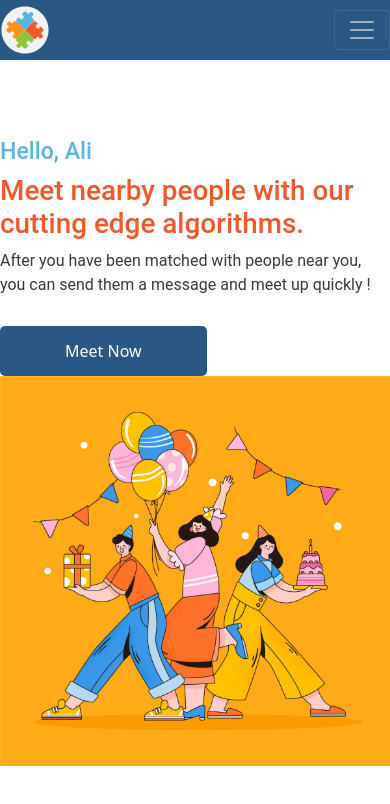
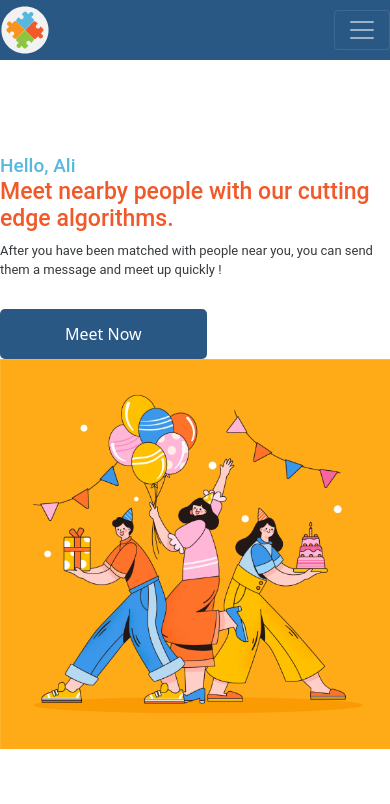
Before and after one commit to ReCoded-Org/capstone-turkey-love-thy-neighbour, a React (Create React App) app: page /meet in a window 390 px wide. Shown: the top 804 px of the page. Built offline with nearby package versions, Linux system fonts and the light colour scheme.

Commit message:
Add media queries for the texts

```diff
--- a/src/containers/Meet/index.jsx
+++ b/src/containers/Meet/index.jsx
@@ -13,8 +13,13 @@ function Meet() {
     <Container fluid className="meet-container-fluid">
       <Container className="meet-container d-flex align-items-center">
         <Row className="meet-row">
-          <Col xs={12} sm={12} md={6}>
-            <h3>Hello, Ali</h3>
+          <Col
+            xs={12}
+            sm={12}
+            md={6}
+            className="d-flex flex-column justify-content-center align-items-start"
+          >
+            <h3 className="mb-0">Hello, Ali</h3>
             <h1>Meet nearby people with our cutting edge algorithms.</h1>
             <p>
               After you have been matched with people near you, you can send
@@ -22,7 +27,7 @@ function Meet() {
             </p>
             <CTAButton>Meet Now</CTAButton>
           </Col>
-          <Col xs={12} sm={12} md={6}>
+          <Col xs={12} sm={12} md={6} className="d-flex justify-content-end">
             <img src={MeetImg} className="img-fluid" alt="meet img" />
           </Col>
         </Row>
--- a/src/containers/Meet/index.scss
+++ b/src/containers/Meet/index.scss
@@ -14,18 +14,43 @@
 
         h1 {
           color: $logo-red;
+
+          @media screen and (max-width: 1399px) {
+            font-size: 38px;
+          }
+          @media screen and (max-width: 1199px) {
+            font-size: 28px;
+          }
+          @media screen and (max-width: 991px) {
+            font-size: 23px;
+          }
         }
 
         h3 {
           color: $logo-blue;
+
+          @media screen and (max-width: 1199px) {
+            font-size: 25px;
+          }
+          @media screen and (max-width: 991px) {
+            font-size: 19px;
+          }
         }
 
         p {
           color: $black;
+
+          @media screen and (max-width: 991px) {
+            font-size: 13px;
+          }
         }
       }
       & > div:last-child {
         padding: 0;
+
+        img {
+          width: 500px;
+        }
       }
     }
   }
```
